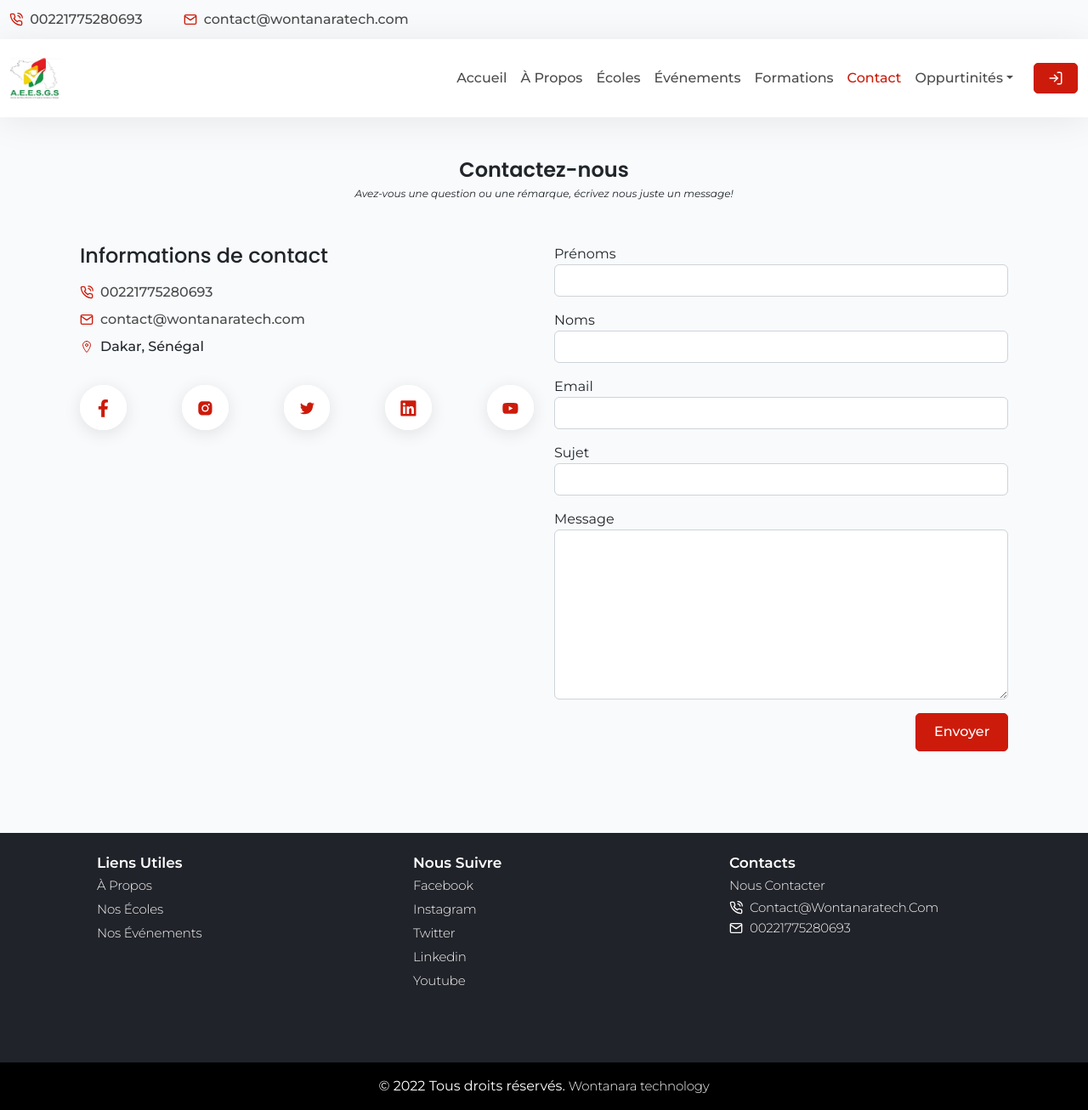
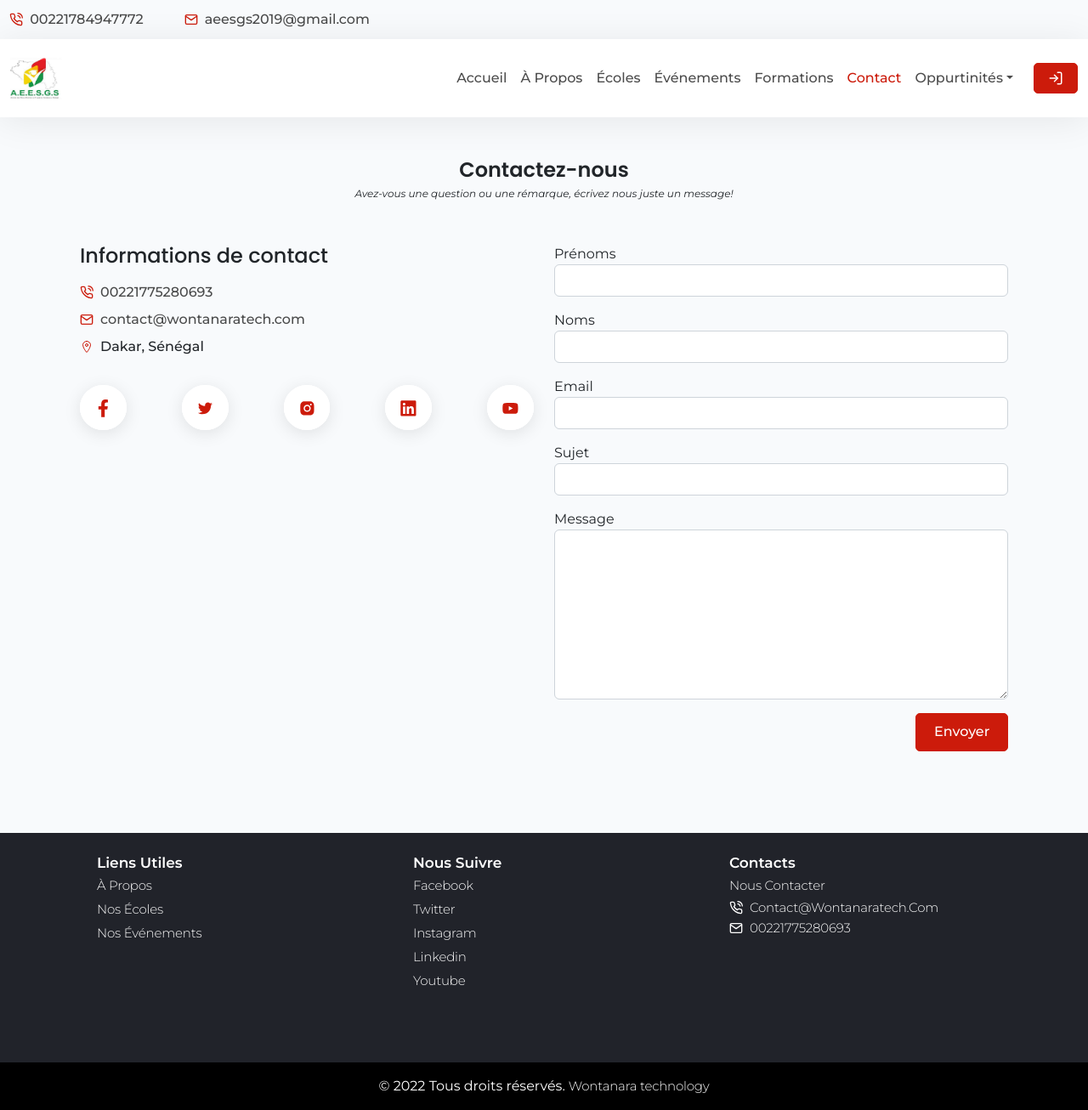
Before and after one commit to alphakahere/wontanara-technology-front, a React (Create React App) app: page /contact in a window 1280 px wide. Shown: the whole page at 85% size. Built offline with nearby package versions, Linux system fonts and the light colour scheme.

Commit message:
add contact

```diff
--- a/src/common/Footer/Footer.tsx
+++ b/src/common/Footer/Footer.tsx
@@ -24,13 +24,15 @@ const Footer = () => {
 					<ul>
 						<li className="list-title mt-3 mt-md-0">Nous suivre</li>
 						<li>
-							<a href="/">Facebook</a>
+							<a href="https://web.facebook.com/guineensdusenegal/">
+								Facebook
+							</a>
+						</li>
+						<li>
+							<a href="https://twitter.com/ESenega">Twitter</a>
 						</li>
 						<li>
 							<a href="/">Instagram</a>
-						</li>
-						<li>
-							<a href="/">Twitter</a>
 						</li>
 						<li>
 							<a href="/">Linkedin</a>
--- a/src/common/Header/Header.tsx
+++ b/src/common/Header/Header.tsx
@@ -12,13 +12,11 @@ const Header = () => {
 			<div className="top-header d-sm-flex align-items-center gap-5">
 				<div className="d-flex align-items-center gap-2">
 					<FiPhoneCall style={iconStyle} />
-					<a href={`tel: ${"00221775280693"}`}>00221775280693</a>
+					<a href={`tel: ${"00221784947772"}`}>00221784947772</a>
 				</div>
 				<div className="d-flex align-items-center gap-2">
 					<FiMail style={iconStyle} />
-					<a href="mailto:contact@wontanaratech.com">
-						contact@wontanaratech.com
-					</a>
+					<a href="mailto:aeesgs2019@gmail.com">aeesgs2019@gmail.com</a>
 				</div>
 			</div>
 			<Navbar />
--- a/src/components/Contact/Contact.tsx
+++ b/src/components/Contact/Contact.tsx
@@ -48,18 +48,24 @@ export const ContactComponent = () => {
 					</div>
 					<ul className="flex-sb p-0 mt-5">
 						<li className="social-media-container">
-							<a href="/" className="social-media-link">
+							<a
+								href="https://web.facebook.com/guineensdusenegal/"
+								className="social-media-link"
+							>
 								<FaFacebookF />
+							</a>
+						</li>
+						<li className="social-media-container">
+							<a
+								href="https://twitter.com/ESenega"
+								className="social-media-link"
+							>
+								<AiOutlineTwitter />
 							</a>
 						</li>
 						<li className="social-media-container">
 							<a href="/" className="social-media-link">
 								<AiFillInstagram />
-							</a>
-						</li>
-						<li className="social-media-container">
-							<a href="/" className="social-media-link">
-								<AiOutlineTwitter />
 							</a>
 						</li>
 						<li className="social-media-container">
```
